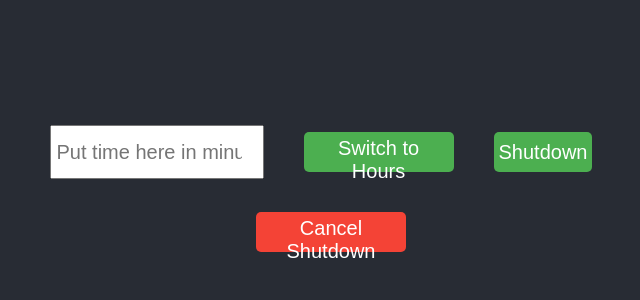
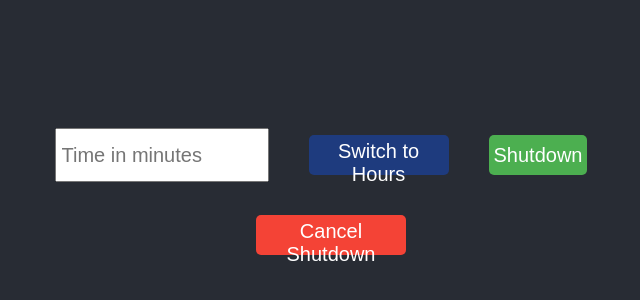
Before and after one commit to sohaviaestenome/shutdown-react, a React (Create React App) app: page / in a window 1280 px wide. Shown: the part 182-482 px from the top of the page, without its empty margins (309-949 px from the left). Built offline with nearby package versions, Linux system fonts and the light colour scheme.

Commit message:
tinkering with design

```diff
--- a/src/Components/TimeInput.js
+++ b/src/Components/TimeInput.js
@@ -5,7 +5,7 @@ const TimeInput = ({ timeValue, setTimeValue, timeUnit, placeholder }) => {
     <div>
       <input
         type="number"
-        placeholder={`Put time here in ${timeUnit}`}
+        placeholder={`Time in ${timeUnit}`}
         value={timeValue}
         onChange={(event) => setTimeValue(event.target.value)}
       />
--- a/src/Components/TimeInputForm.css
+++ b/src/Components/TimeInputForm.css
@@ -41,10 +41,11 @@
   cursor: pointer;
 }
 
-  .toggle-button {
+.time-input-form .toggle-button {
   width: 140px;
-    background-color: blue;
+  background-color: #1e3b7e;
 }
+
 
 .cancel-button {
   background-color: #f44336;
@@ -54,3 +55,7 @@
   width: auto;
   margin-left: 20px;
 }
+
+.message {
+  margin-top: 20px;
+}
--- a/src/Components/TimeToggle.js
+++ b/src/Components/TimeToggle.js
@@ -1,9 +1,8 @@
-// src/Components/TimeToggle.js
 import React from "react";
 
 const TimeToggle = ({ timeUnit, handleToggle }) => {
   return (
-    <button type="button" onClick={handleToggle}>
+    <button type="button" onClick={handleToggle} className="toggle-button">
       {timeUnit === "minutes" ? "Switch to Hours" : "Switch to Minutes"}
     </button>
   );
```
Lines whose indentation alone changed are shown as unchanged.
